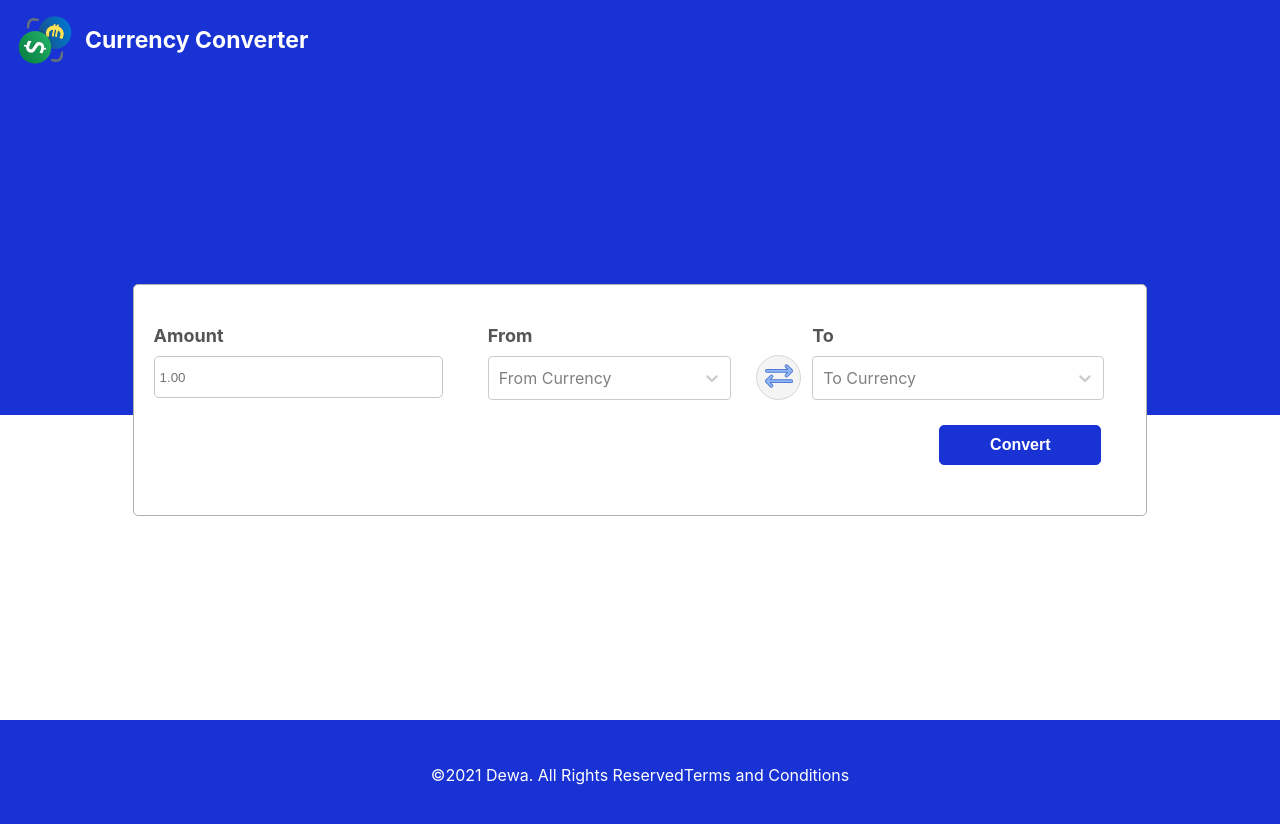
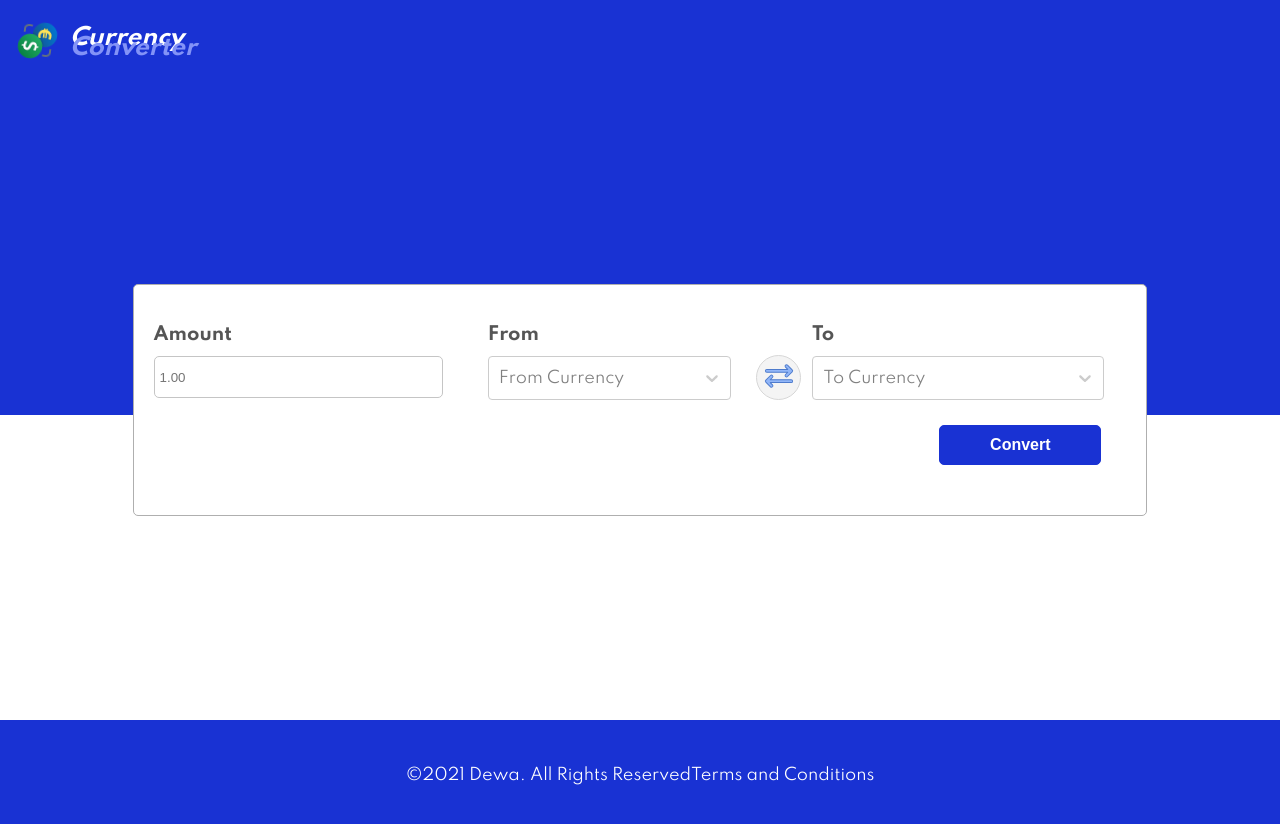
Before and after one commit to Dewalade1/online-currency-converter-frontend, a React (Create React App) app: page / in a window 1280 px wide. Shown: the top 824 px of the page. Built offline with nearby package versions, Linux system fonts and the light colour scheme.

Commit message:
feat: add `main title` style

```diff
--- a/public/index.html
+++ b/public/index.html
@@ -10,8 +10,13 @@
       name="description"
       content="A simple online currency converter app created by 'Dewalade"
     />
+
     <link rel="apple-touch-icon" href="%PUBLIC_URL%/assets/icons/favicon.png" />
     <link rel="manifest" href="%PUBLIC_URL%/manifest.json" />
+    <link rel="preconnect" href="https://fonts.googleapis.com">
+    <link rel="preconnect" href="https://fonts.gstatic.com" crossorigin>
+    <link href="https://fonts.googleapis.com/css2?family=Spartan:wght@300;400;500;600;700&display=swap" rel="stylesheet">
+
     <title> Home | Online Currency Converter </title>
   </head>
   <body>
--- a/src/layouts/header.js
+++ b/src/layouts/header.js
@@ -5,7 +5,10 @@ const Header = () => {
     <header className="align-items-center">
       <div className="align-items-center">
         <img src="./assets/images/logo.png" alt="" className="app-logo" />
-        <span id="app-title">Currency Converter</span>
+        <span id="app-title">
+          <div className="text--main-title-top">Currency</div>
+          <div className="text--light-blue text--main-title-bottom">Converter</div>
+        </span>
       </div>
     </header>
   );
--- a/src/styles/css/styles/App.css
+++ b/src/styles/css/styles/App.css
@@ -2,7 +2,7 @@
 body {
   background: linear-gradient(to bottom, var(--primary) 0%, var(--primary) 50%, var(--secondary) 50%);
   margin: 0;
-  font-family: -apple-system, BlinkMacSystemFont, 'Segoe UI', 'Roboto', 'Oxygen',
+  font-family: 'Spartan', -apple-system, BlinkMacSystemFont, 'Segoe UI', 'Roboto', 'Oxygen',
     'Ubuntu', 'Cantarell', 'Fira Sans', 'Droid Sans', 'Helvetica Neue',
     sans-serif;
   -webkit-font-smoothing: antialiased;
@@ -50,7 +50,7 @@ code {
 }
 
 .app-logo {
-  height: 60px;
+  height: 45px;
   margin-right: 10px;
   pointer-events: none;
 }
--- a/src/styles/css/styles/text.css
+++ b/src/styles/css/styles/text.css
@@ -3,3 +3,21 @@
 .text--bold {
     font-weight: bold;
 }
+
+.text--main-title-top {
+    position: relative;
+    font-style: italic;
+    top: 12px;
+    z-index: 0;
+}
+
+.text--main-title-bottom {
+    position: relative;
+    font-style: italic;
+    top: -5px;
+    z-index: 10;
+}
+
+.text--light-blue {
+    color: var(--light-blue);
+}
--- a/src/styles/css/styles/variables.css
+++ b/src/styles/css/styles/variables.css
@@ -5,4 +5,5 @@
     --deep-blue: #001497;
     --dark-grey: #555555;
     --light-grey: #c5c5c5;
+    --light-blue: #8393f7;
 }
```
